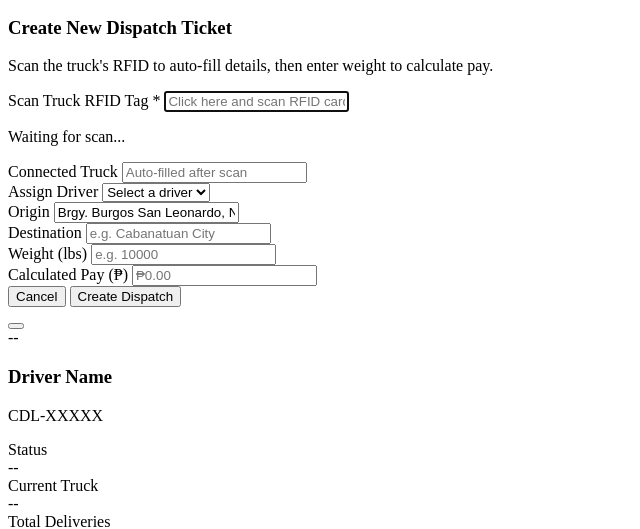
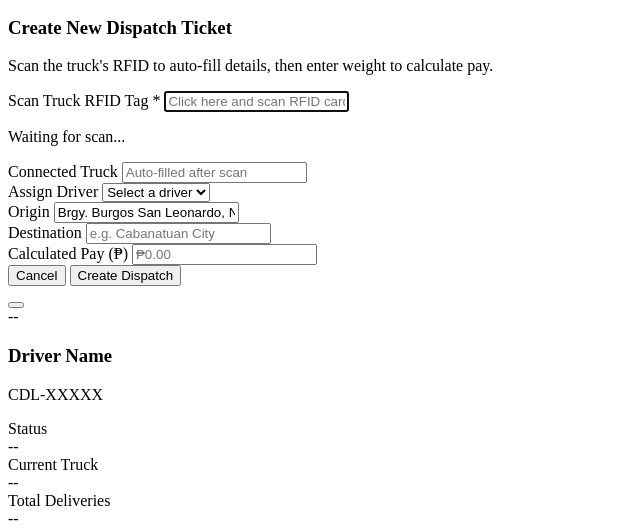
Before and after one commit to Edu-ward/SSVTruckingSystem, a PHP site: page /admin/views/modals.php in a window 1280 px wide. Shown: the part 341-870 px from the top of the page, without its empty margins (0-640 px from the left). Run offline with PHP 8.4, Linux system fonts and the light colour scheme; the template is opened without the code that fills it, so the values that code supplies are empty.

Commit message:
removed weight, widened the calculated pay

```diff
--- a/admin/views/modals.php
+++ b/admin/views/modals.php
@@ -94,11 +94,7 @@
                 </div>
             </div>
 
-            <div class="grid grid-cols-2 gap-6 mb-8">
-                <div>
-                    <label class="block text-sm font-semibold text-gray-800 dark:text-gray-200 mb-2">Weight (lbs)</label>
-                    <input type="number" id="weightInput" name="weight" placeholder="e.g. 10000" required class="w-full border border-gray-200 dark:border-gray-600 rounded-lg px-4 py-2.5 focus:outline-none focus:ring-2 focus:ring-blue-500 bg-gray-50 dark:bg-gray-700 dark:text-gray-100">
-                </div>
+            <div class="grid grid-cols-1 gap-6 mb-8">
                 <div>
                     <label class="block text-sm font-semibold text-gray-800 dark:text-gray-200 mb-2">Calculated Pay (₱)</label>
                     <input type="text" id="payOutput" name="calculated_pay" readonly placeholder="₱0.00" class="w-full border border-green-200 dark:border-green-700 rounded-lg px-4 py-2.5 bg-green-50 dark:bg-green-900 text-green-700 dark:text-green-300 font-bold focus:outline-none cursor-not-allowed">
```
Also changed, not shown: includes/header.php (+0 -17 lines).
